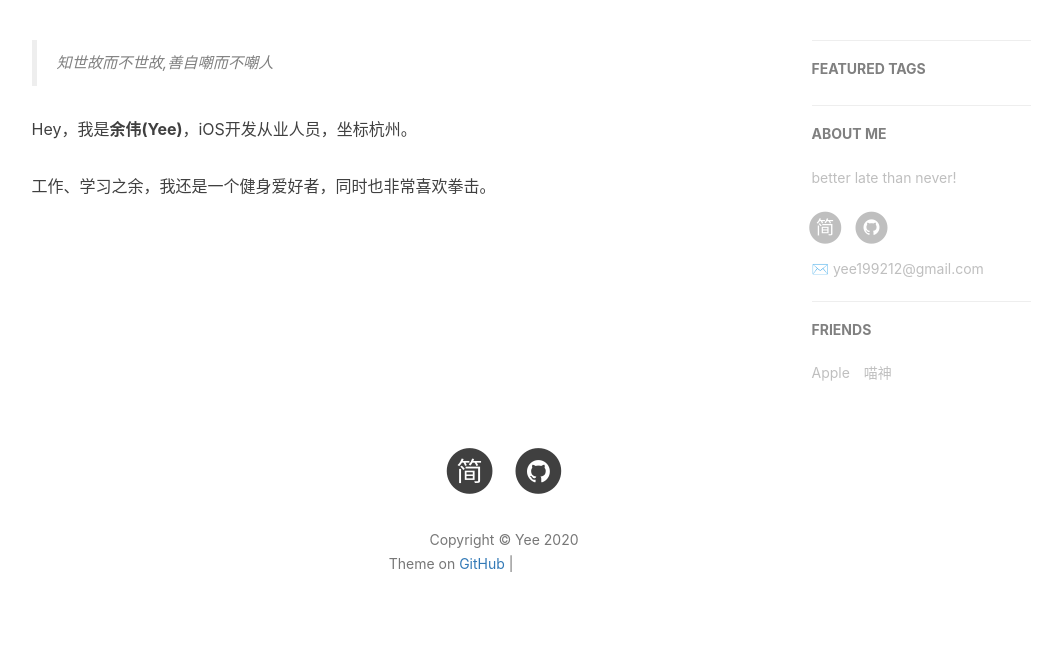
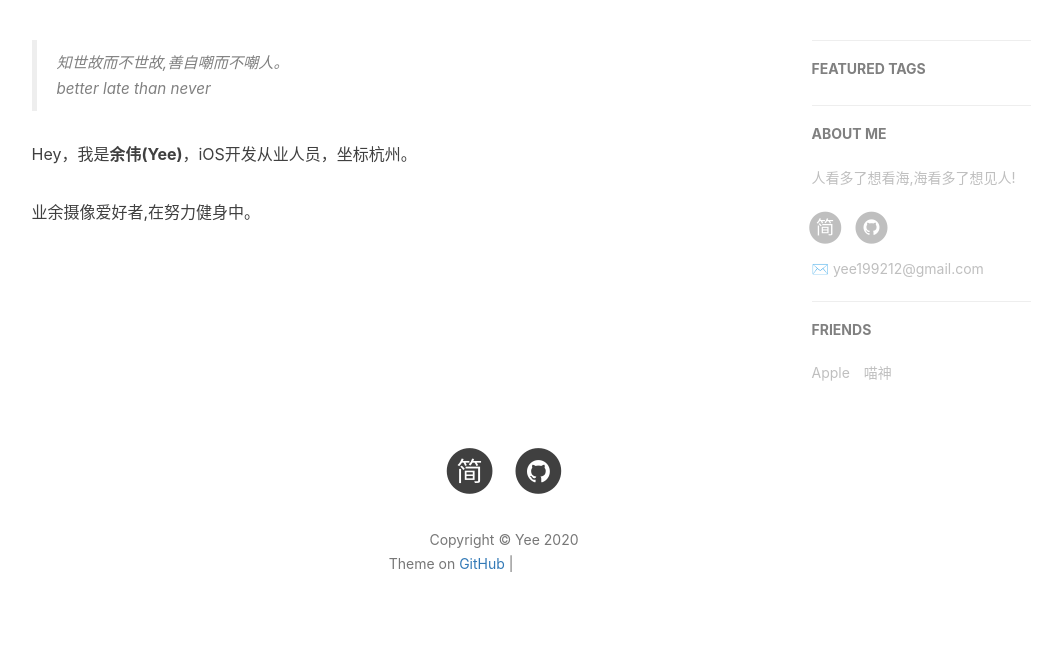
Before and after one commit to Mr-yuwei/Mr-yuwei.github.io, a Jekyll site: the page built from about.html, in a window 1280 px wide. Shown: the part 418-1086 px from the top of the page, without its empty margins (136-1198 px from the left). Built offline with Jekyll 4.4.1, drawn with Linux system fonts in a browser that asks for light colours; nearby versions of some CDN libraries; comment, search, counter and statistics services are not loaded; grey boxes are pictures that could not be loaded.

Commit message:
修改简介

```diff
--- a/_config.yml
+++ b/_config.yml
@@ -7,11 +7,10 @@ description: "better late than never"
 keyword: " Yee,YU,iOS, Apple, iPhone"
 url: "http://mr-yuwei.github.io"          # your host, for absolute URL
 baseurl: ""      # for example, '/blog' if your blog hosted on 'host/blog'
-github_repo: "https://github.com/Mr-yuwei/Mr-yuwei.github.io.git" # you code repository
 
 # Sidebar settings
 sidebar: true                        # whether or not using Sidebar.
-sidebar-about-description: "better late than never!"
+sidebar-about-description: "人看多了想看海,海看多了想见人!"
 sidebar-avatar:     # use absolute URL, seeing it's used in both `/` and `/about/`
 
 
--- a/about.html
+++ b/about.html
@@ -15,11 +15,13 @@ header-img: "img/post-bg-rwd.jpg"
 <div class="zh post-container">
 
     <!--copied from markdown -->
-    <blockquote><p>知世故而不世故,善自嘲而不嘲人</p></blockquote>
+    <blockquote><p>知世故而不世故,善自嘲而不嘲人。<br> better late than never</p>
+
+    </blockquote>
 
     <p>Hey，我是<strong>余伟(Yee)</strong>，iOS开发从业人员，坐标杭州。</p>
 
-    <p>工作、学习之余，我还是一个健身爱好者，同时也非常喜欢拳击。</p>
+    <p>业余摄像爱好者,在努力健身中。</p>
 
 </div>
 
```
Also changed, not shown: other parts of about.html (+1 -1 lines).
